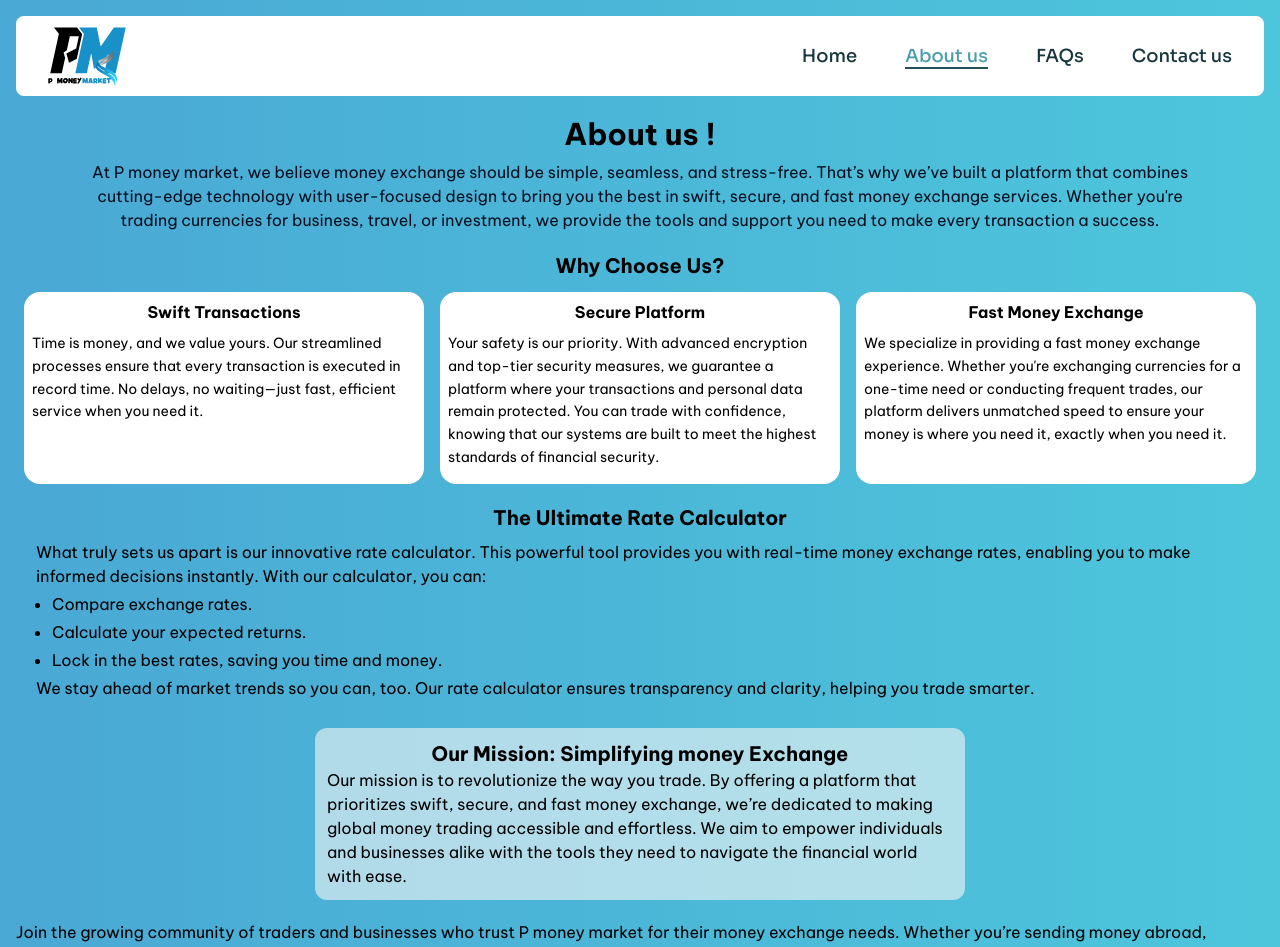
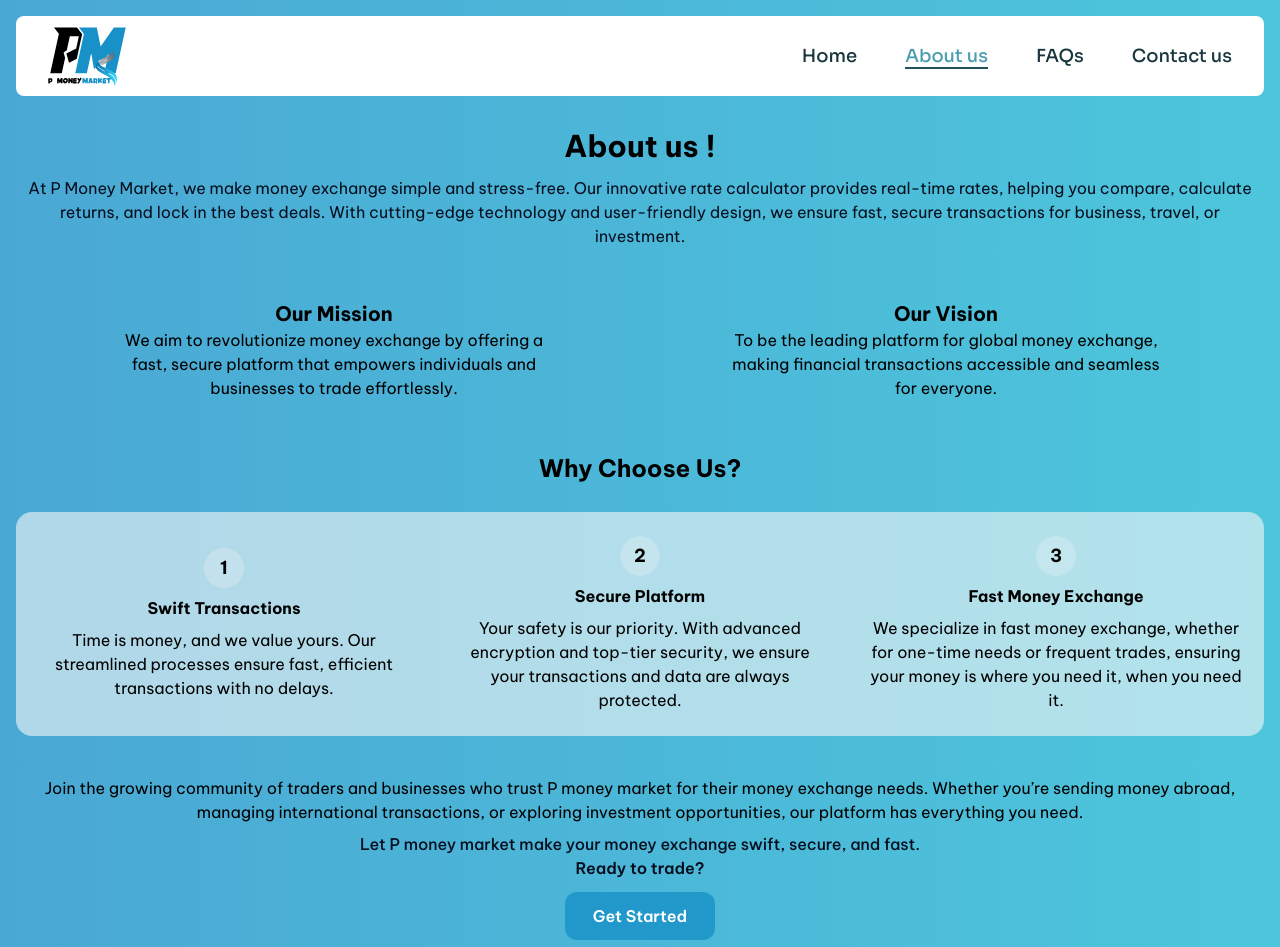
Before and after one commit to Abiola-Sodiq/pmoneymarket, a React (Vite) app: page /about-us in a window 1280 px wide. Shown: the top 947 px of the page. Built offline with nearby package versions, Linux system fonts and the light colour scheme; no server answers.

Commit message:
css fixes to be made

```diff
--- a/src/views/AboutUs/AboutUs.tsx
+++ b/src/views/AboutUs/AboutUs.tsx
@@ -3,111 +3,106 @@ import { Link } from "react-router-dom";
 import { routePath } from "../../utils/helper";
 
 type ItemsType = {
+  index: number;
   title: string;
   content: string;
 };
 const Items: ItemsType[] = [
   {
+    index: 1,
     title: "Swift Transactions",
     content:
-      "Time is money, and we value yours. Our streamlined processes ensure that every transaction is executed in record time. No delays, no waiting—just fast, efficient service when you need it.",
+      "Time is money, and we value yours. Our streamlined processes ensure fast, efficient transactions with no delays.",
   },
   {
+    index: 2,
     title: "Secure Platform",
     content:
-      "Your safety is our priority. With advanced encryption and top-tier security measures, we guarantee a platform where your transactions and personal data remain protected. You can trade with confidence, knowing that our systems are built to meet the highest standards of financial security.",
+      "Your safety is our priority. With advanced encryption and top-tier security, we ensure your transactions and data are always protected.",
   },
   {
+    index: 3,
     title: "Fast Money Exchange",
     content:
-      "We specialize in providing a fast money exchange experience. Whether you're exchanging currencies for a one-time need or conducting frequent trades, our platform delivers unmatched speed to ensure your money is where you need it, exactly when you need it.",
+      "We specialize in fast money exchange, whether for one-time needs or frequent trades, ensuring your money is where you need it, when you need it.",
   },
 ];
 const AboutUs = () => {
   return (
     <div className=" bg-gradient-to-r from-[#1790c8c7] to-[#4dc6dc] min-h-[100svh] w-full p-4">
       <Navbar />
-      <div className="py-5 space-y-5">
+      <div className="py-5 space-y-10 w-full max-w-[1440px] mx-auto">
         <div className=" text-center space-y-2">
-          <p className="text-[--primary70] md:text-3xl text-center whitespace-nowrap font-bold w-full max-w-[453px] text-lg mx-auto">
+          <p className="text-[--primary70] md:text-3xl text-center whitespace-nowrap font-bold w-full max-w-[453px] text-lg mx-auto py-3">
             About us !
           </p>{" "}
-          <p className=" text-[#070f1f] text-sm md:text-base w-full md:max-w-[90%] text-center mx-auto max-w-[97%]">
-            At P money market, we believe money exchange should be simple,
-            seamless, and stress-free. That’s why we’ve built a platform that
-            combines cutting-edge technology with user-focused design to bring
-            you the best in swift, secure, and fast money exchange services.
-            Whether you're trading currencies for business, travel, or
-            investment, we provide the tools and support you need to make every
-            transaction a success.
-          </p>
+          <span className=" text-[#070f1f] text-sm md:text-base w-full md:max-w-[90%] max-w-[97%] space-y-3 ">
+            At P Money Market, we make money exchange simple and stress-free.
+            Our innovative rate calculator provides real-time rates, helping you
+            compare, calculate returns, and lock in the best deals. With
+            cutting-edge technology and user-friendly design, we ensure fast,
+            secure transactions for business, travel, or investment.
+          </span>
         </div>
-        <div className="space-y-3">
-          <p className="text-[--primary70] md:text-xl text-center whitespace-nowrap font-bold w-full max-w-[453px] text-lg mx-auto">
+        <div className="   rounded-xl flex text-center justify-center p-3 flex-col sm:flex-row">
+          <div className=" w-full mx-auto max-w-[450px] ">
+            <p className="text-[--primary70] md:text-xl text-center font-bold w-full text-lg mx-auto">
+              Our Mission
+            </p>
+            <p className="font-normal text-sm md:text-base leading-relaxed">
+              We aim to revolutionize money exchange by offering a fast, secure
+              platform that empowers individuals and businesses to trade
+              effortlessly.
+            </p>
+          </div>
+          <div className="  w-full mx-auto max-w-[450px]">
+            <p className="text-[--primary70] md:text-xl text-center  font-bold w-full text-lg mx-auto">
+              Our Vision
+            </p>
+            <p className="font-normal text-sm md:text-base leading-relaxed">
+              To be the leading platform for global money exchange, making
+              financial transactions accessible and seamless for everyone.
+            </p>
+          </div>
+        </div>
+        <div className="space-y-7 ">
+          <p className="text-[--primary70] md:text-2xl text-center whitespace-nowrap font-bold w-full max-w-[453px] text-lg mx-auto">
             Why Choose Us?
           </p>
-          <div className=" w-full flex items-center justify-evenly flex-col md:flex-row gap-2">
+          <div className=" w-full flex items-center justify-evenly flex-col md:flex-row gap-2 rounded-2xl  bg-[#f3f5f69d] py-3">
             {Items.map((item, index) => (
               <div
                 key={index}
-                className=" bg-white rounded-2xl w-full max-w-[400px] p-2 space-y-2 md:h-[12rem] h-[13rem]"
+                className="  w-full max-w-[400px] p-3 space-y-2 text-center "
               >
-                <p className="font-bold text-center">{item.title}</p>
-                <p className="font-normal text-sm leading-relaxed">
+                <div className=" flex w-full justify-center items-center">
+                  <p className=" font-bold text-lg bg-[#f3f5f644] w-10 h-10 rounded-[50%] text-center flex items-center justify-center">
+                    {item.index}
+                  </p>
+                </div>
+                <p className="font-bold ">{item.title}</p>
+                <p className="font-normal text-sm md:text-base leading-relaxed">
                   {item.content}
                 </p>
               </div>
             ))}
           </div>
         </div>
-        <div>
-          <p className="text-[--primary70] md:text-xl text-center whitespace-nowrap font-bold w-full max-w-[453px] text-lg mx-auto">
-            The Ultimate Rate Calculator
-          </p>
-          <div className="space-y-1 py-2 md:px-5 w-full ">
-            <p className=" w-full">
-              What truly sets us apart is our innovative rate calculator. This
-              powerful tool provides you with real-time money exchange rates,
-              enabling you to make informed decisions instantly. With our
-              calculator, you can:
-            </p>
-            <ul className=" list-disc pl-4 space-y-1">
-              <li>Compare exchange rates.</li>
-              <li>Calculate your expected returns.</li>
-              <li>Lock in the best rates, saving you time and money.</li>
-            </ul>
-            <p>
-              We stay ahead of market trends so you can, too. Our rate
-              calculator ensures transparency and clarity, helping you trade
-              smarter.
-            </p>
-          </div>
-        </div>
-        <div className="bg-[#f3f5f69d] rounded-xl p-3 w-full max-w-[650px] mx-auto">
-          <p className="text-[--primary70] md:text-xl text-center  font-bold w-full text-lg mx-auto">
-            Our Mission: Simplifying money Exchange
-          </p>
-          <p>
-            Our mission is to revolutionize the way you trade. By offering a
-            platform that prioritizes swift, secure, and fast money exchange,
-            we’re dedicated to making global money trading accessible and
-            effortless. We aim to empower individuals and businesses alike with
-            the tools they need to navigate the financial world with ease.
-          </p>
-        </div>
+
         <div className="space-y-2">
-          <p className="">
+          <p className="font-normal text-sm md:text-base leading-relaxed text-center">
             Join the growing community of traders and businesses who trust P
             money market for their money exchange needs. Whether you’re sending
             money abroad, managing international transactions, or exploring
-            investment opportunities, our platform has everything you need. Let
-            P money market make your money exchange swift, secure, and fast—just
-            the way it should be.
+            investment opportunities, our platform has everything you need.
           </p>
           <div>
+            <p className=" text-[#070f1f] text-base font-medium md:text-base text-center">
+              Let P money market make your money exchange swift, secure, and
+              fast.
+            </p>
             <p className=" text-[#070f1f] text-base font-semibold md:text-base text-center">
-              Ready to trade? Experience the future of money exchange with us
-              today.
+              Ready to trade?
             </p>
             <div className="flex justify-center w-full">
               <button className="bg-[#1790c8c7] !px-7 !py-3 text-white font-semibold text-base rounded-xl hover:bg-[#1790c8c7] mt-3 ">
--- a/src/views/ContactUs/ContactUs.tsx
+++ b/src/views/ContactUs/ContactUs.tsx
@@ -1,6 +1,6 @@
 import Navbar from "../../components/Navbar";
 import Image from "../../assets/images/contact-bg.png";
-import { Form } from "antd";
+// import { Form } from "antd";
 import IG from "../../assets/icons/igLogo.svg";
 import call from "../../assets/icons/phoneIcon.svg";
 import whatsapp from "../../assets/icons/whatsppLogo.svg";
@@ -27,12 +27,12 @@ const ContactUs = () => {
             We look forward to hear from you Today.
           </p>
         </div>
-        <div className="bg-[#f3f5f69d] py-3 rounded-2xl w-full px-10">
+        <div className=" py-3 rounded-2xl w-full px-10 max-w-[1440px] mx-auto">
           <h1 className="flex justify-center mb-4 text-xl font-bold md:my-7 md:text-2xl md:justify-start ">
             Leave us a message
           </h1>
           <div className="  flex justify-between flex-col md:flex-row gap-4 items-start ">
-            <div className="w-full max-w-[400px] mx-auto md:mx-0">
+            {/* <div className="w-full max-w-[400px] mx-auto md:mx-0">
               <Form layout="vertical" className=" space-y-2 w-full">
                 <Form.Item label="Name">
                   <input className=" border-b-[1.5px] border-[#1790c8c7] rounded-xl  focus:outline-none w-full border p-3 max-w-[400px] " />
@@ -53,7 +53,7 @@ const ContactUs = () => {
                   </button>
                 </div>
               </Form>
-            </div>
+            </div> */}
             <div className=" bg-[#1790c8c7] rounded-lg max-w-[500px]  flex flex-col p-2  md:p-8 w-full md:mt-9 gap-3 mx-auto md:mx-0 ">
               <p className="text-[#090909] font-bold text-lg md:text-start text-center ">
                 Contact Information{" "}
--- a/src/views/Home/components/AccountModal.tsx
+++ b/src/views/Home/components/AccountModal.tsx
@@ -22,15 +22,26 @@ const AccountModal = ({
   currencyASymbol: string;
 }) => {
   const [copiedAccountId, setCopiedAccountId] = useState<number | null>(null);
+  const [copiedAccountDetails, setCopiedAccountDetails] = useState<
+    string | null
+  >(null);
   const { accounts, loading, error } = useFetchAccount();
   if (error) {
     return <p>Error loading Account Details</p>;
   }
+  const phoneNumber = "27678417847";
+  const message = encodeURIComponent(
+    `I just sent ${currencyASymbol}${amountToPay.toFixed(
+      2
+    )} to account Number ${copiedAccountDetails}`
+  );
+  const whatsappURL = `https://wa.me/${phoneNumber}?text=${message}`;
 
   const handleCopy = async (acountNumber: string, id: number) => {
     try {
       await navigator.clipboard.writeText(acountNumber);
       setCopiedAccountId(id);
+      setCopiedAccountDetails(acountNumber);
       setTimeout(() => setCopiedAccountId(null), 10000);
     } catch (error) {
       console.error("Failed to copy: ", error);
@@ -108,6 +119,7 @@ const AccountModal = ({
         <button
           type="button"
           className="bg-[#1790c8c7] px-5 py-2 text-white font-semibold text-base rounded-xl hover:bg-[#1790c8c7]"
+          onClick={() => window.open(whatsappURL, "_blank")}
         >
           I've sent the money
         </button>
```
